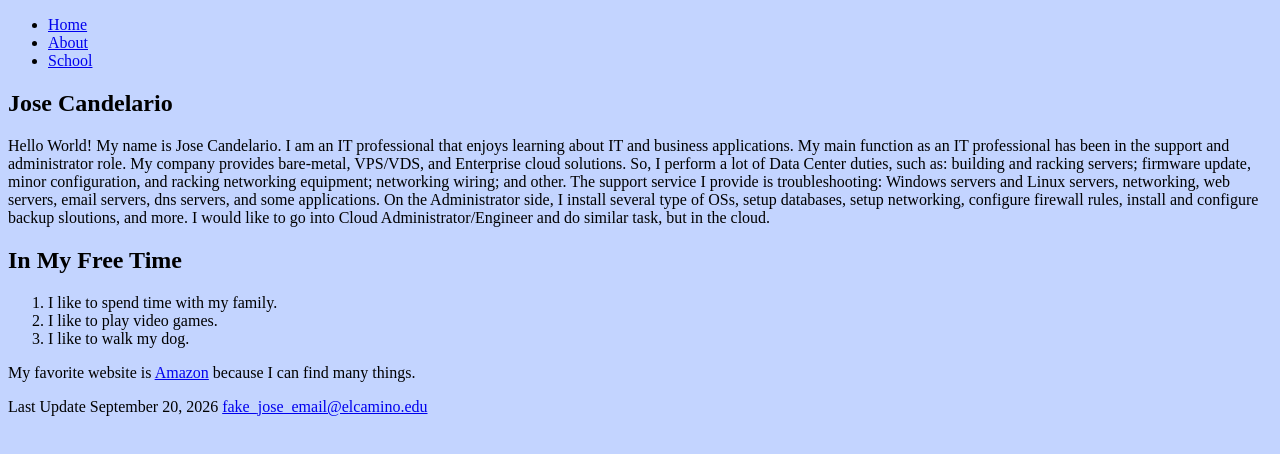
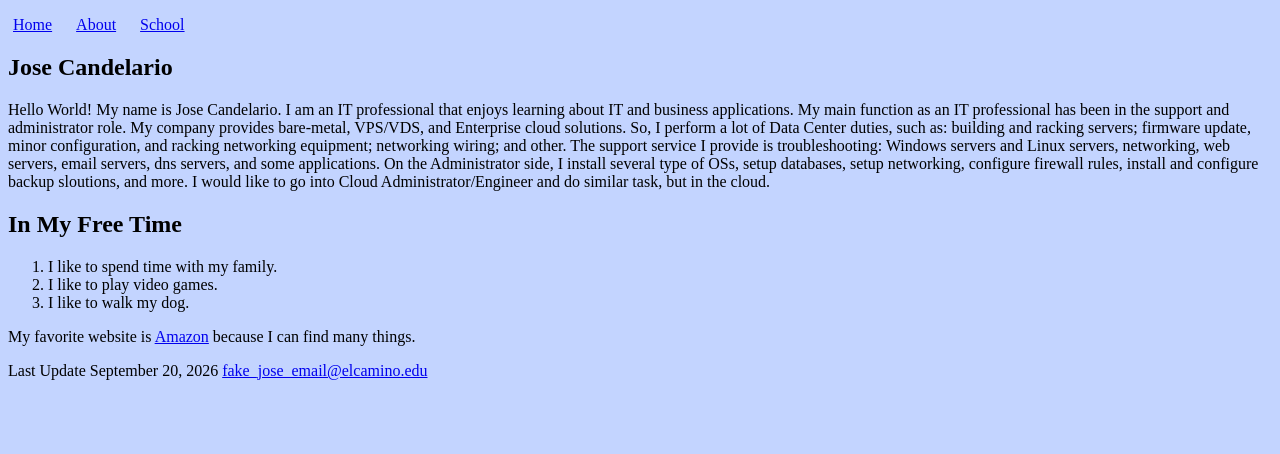
Before and after one commit to joeElCamino/CIS132, a plain HTML site: page index.html in a window 1280 px wide. Drawn offline with Linux system fonts and the light colour scheme.

Commit message:
Add more sytle

```diff
--- a/main.css
+++ b/main.css
@@ -7,8 +7,14 @@ header{
 h1{
 
 }
-nav ul{
+nav ul{ list-style-type: none;
+         padding-left: 5px;
 
+
+}
+
+nav li{display: inline-block;
+      margin-right: 20px;
 }
 section{
 
```
